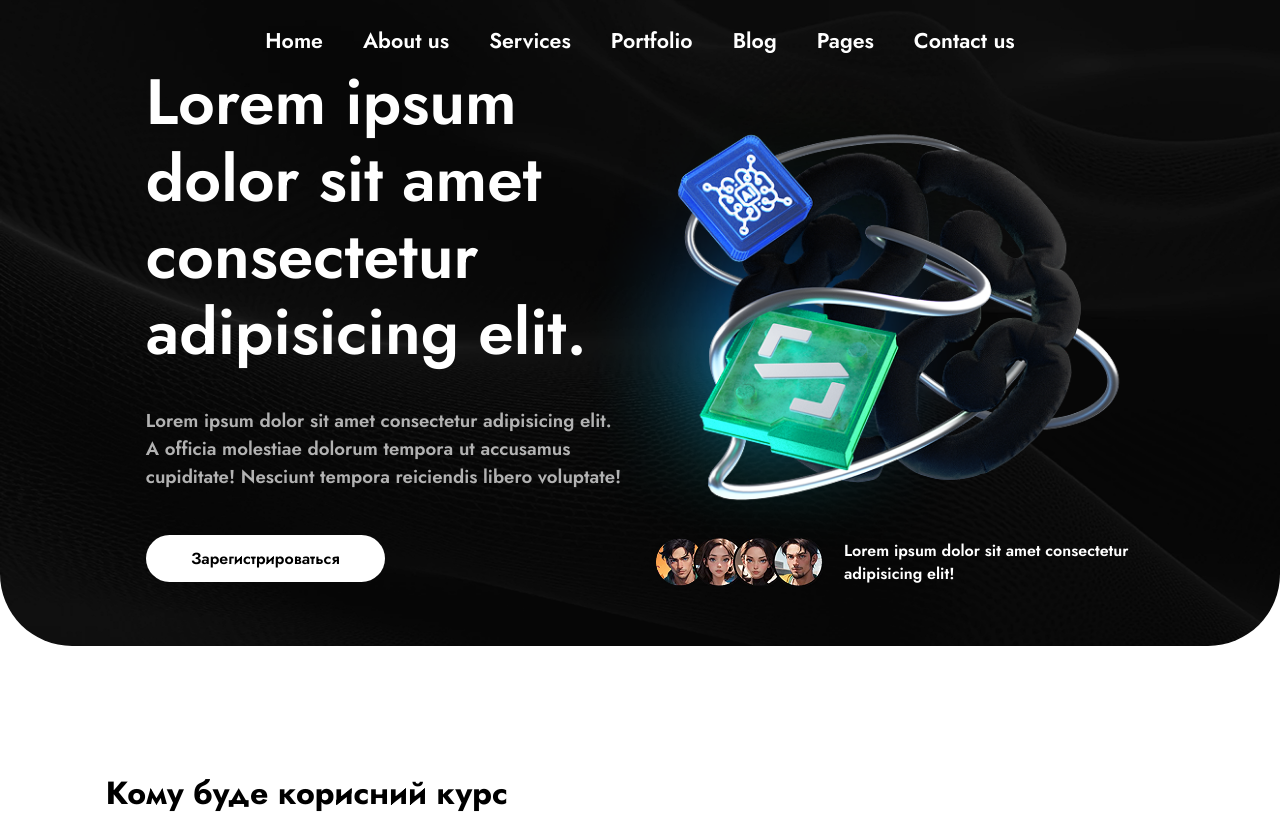
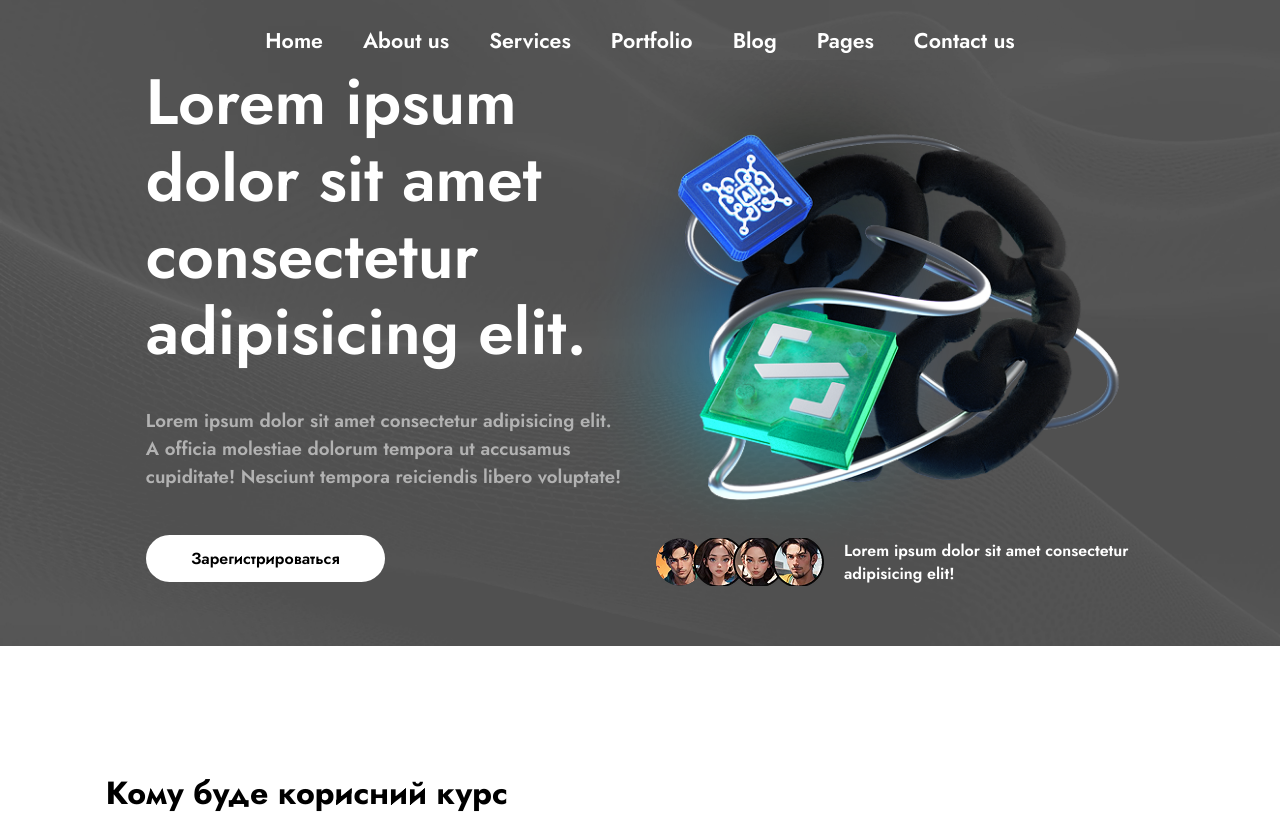
Before and after one commit to RomanKrr/rep-1, a website: page index.html in a window 1280 px wide. Shown: the top 816 px of the page. Drawn offline with nearby package versions, Linux system fonts and the light colour scheme; files that its build step writes are made by us from their sources; files whose address does not match are found by name.

Commit message:
change photo

```diff
--- a/index.html
+++ b/index.html
@@ -33,6 +33,8 @@
         </div>
     </header>
     <section class="hero">
+        <div class="hero__background"></div> <!-- фонова секція -->
+
         <div class="hero__container content">
             <div class="hero__content">
                 <h1 class="hero__title">Lorem ipsum dolor sit amet consectetur adipisicing elit.</h1>
@@ -190,9 +192,11 @@
                     <div class="swiper-slide">
                         <div class="training__slide">
                             <div class="training__video">
-                                <img src="/rep-1/dist/rep-1/dist/public/images/desktop_2.png" alt="Video" class="training__image">
-                                <a href="#" class="training__btn button"><span><img src="/rep-1/dist/public/play_circle.svg"
-                                            alt="play-icon"></span>Смотреть видео</a>
+                                <img src="/rep-1/dist/rep-1/dist/public/images/desktop_2.png" alt="Video"
+                                    class="training__image">
+                                <a href="#" class="training__btn button"><span><img
+                                            src="/rep-1/dist/public/play_circle.svg" alt="play-icon"></span>Смотреть
+                                    видео</a>
                             </div>
                             <div class="training__text">
                                 <h3 class="training__text__title">Знаймитесь з платформою</h3>
@@ -216,8 +220,9 @@
                         <div class="training__slide">
                             <div class="training__video">
                                 <img src="/rep-1/dist/public/images/desktop3.png" alt="Video" class="training__image">
-                                <a href="#" class="training__btn button"><span><img src="/rep-1/dist/public/play_circle.svg"
-                                            alt="play-icon"></span>Смотреть видео</a>
+                                <a href="#" class="training__btn button"><span><img
+                                            src="/rep-1/dist/public/play_circle.svg" alt="play-icon"></span>Смотреть
+                                    видео</a>
                             </div>
                             <div class="training__text">
                                 <h3 class="training__text__title">Знаймитесь з платформою</h3>
@@ -771,7 +776,8 @@
                     <div class="swiper-slide comments__card">
                         <span class="quote"><img src="/rep-1/dist/public/quote.svg" alt="quote"></span>
                         <p class="comments__card-text subtitle-2">
-                            ipsum dolor sit amet consectetur adipisicing elit. Quod, id sequi aut qui est ab, corporis quis
+                            ipsum dolor sit amet consectetur adipisicing elit. Quod, id sequi aut qui est ab, corporis
+                            quis
                             maiores reiciendis explicabo odio tenetur nulla sint vel.
                         </p>
                         <div class="comments__card-info">
@@ -782,7 +788,8 @@
                     <div class="swiper-slide comments__card">
                         <span class="quote"><img src="/rep-1/dist/public/quote.svg" alt="quote"></span>
                         <p class="comments__card-text subtitle-2">
-                            ipsum dolor sit amet consectetur adipisicing elit. Quod, id sequi aut qui est ab, corporis quis
+                            ipsum dolor sit amet consectetur adipisicing elit. Quod, id sequi aut qui est ab, corporis
+                            quis
                             maiores reiciendis explicabo odio tenetur nulla sint vel.
                         </p>
                         <div class="comments__card-info">
@@ -793,7 +800,8 @@
                     <div class="swiper-slide comments__card">
                         <span class="quote"><img src="/rep-1/dist/public/quote.svg" alt="quote"></span>
                         <p class="comments__card-text subtitle-2">
-                            ipsum dolor sit amet consectetur adipisicing elit. Quod, id sequi aut qui est ab, corporis quis
+                            ipsum dolor sit amet consectetur adipisicing elit. Quod, id sequi aut qui est ab, corporis
+                            quis
                             maiores reiciendis explicabo odio tenetur nulla sint vel.
                         </p>
                         <div class="comments__card-info">
@@ -860,7 +868,8 @@
                         Наша команда готова допомогти вам з будь-якими питаннями, які у вас можуть виникнути.
                         Просто заповніть форму нижче і ми з вами зв’яжемось протягом 24 годин.
                     </p>
-                    <img src="/rep-1/dist/public/images/contact_image.png" alt="Зображення контакту" class="contact__image">
+                    <img src="/rep-1/dist/public/images/contact_image.png" alt="Зображення контакту"
+                        class="contact__image">
                 </div>
                 <div class="contact__form">
                     <form action="#" method="POST">
--- a/src/styles/sections/hero.scss
+++ b/src/styles/sections/hero.scss
@@ -4,16 +4,27 @@
 @import '../base/base';
 
 .hero {
-    background-image: url("/rep-1/dist/public/images/main_bg.png");
-
-    background-repeat: no-repeat;
-    background-size: cover;
+    position: relative; /* для фону */
     color: white;
     border-radius: 0 0 72px 72px;
     display: flex;
     justify-content: center;
     align-items: center;
     padding: 60px 0;
+
+    /* фонова частина */
+    &__background {
+        position: absolute;
+        top: 0;
+        left: 0;
+        right: 0;
+        bottom: 0;
+        background-image: url("/rep-1/dist/public/images/main_bg.png");
+        background-repeat: no-repeat;
+        background-size: cover;
+        z-index: -1; /* поміщаємо фон під контент */
+        opacity: 0.7; /* можна налаштувати прозорість */
+    }
 
     &__container {
         display: flex;
@@ -45,7 +56,6 @@
 
     &__title {
         margin-bottom: 1rem;
-
     }
 
     &__subtitle {
```
